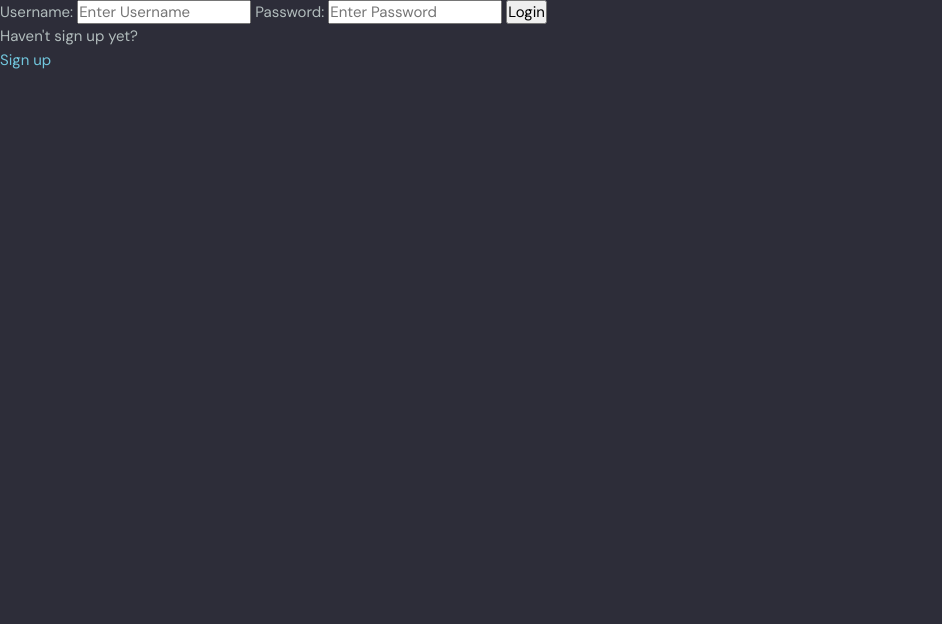
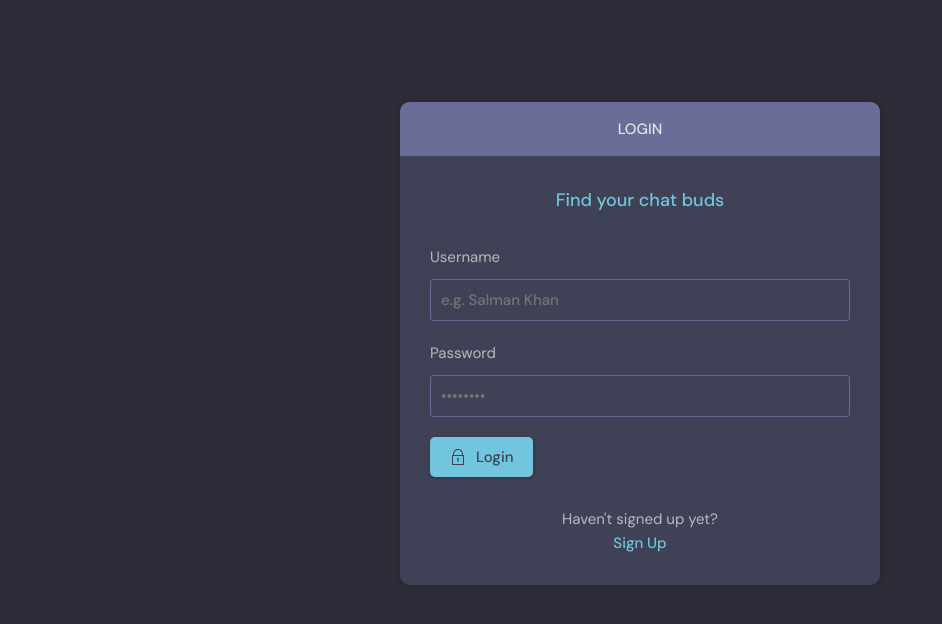
Before and after one commit to mattygersh21/python-django-discord, a Django app: page /login/ in a window 1280 px wide. Shown: the part 76-700 px from the top of the page, without its empty margins (0-942 px from the left). Run offline with Django 4.2, Linux system fonts and the light colour scheme.

Commit message:
* Continued frontend theme installation. * Renamed login_register.html to login_register_old.html. * Included theme login.html file in the templates/base folder as login_register.html. * Wired up login form and links. * Added registration form using Django form fields and a loop. * Wired up registration form and links. * Included conditional to show login or registration form.

```diff
--- a/discord/base/templates/base/login_register.html
+++ b/discord/base/templates/base/login_register.html
@@ -1,33 +1,111 @@
 {% extends 'main.html' %}
 
 {% block content %}
+<main class="auth layout">
+  {% if page == 'login' %}
+  <div class="container">
+    <div class="layout__box">
+      <div class="layout__boxHeader">
+        <div class="layout__boxTitle">
+          <h3>Login</h3>
+        </div>
+      </div>
+      <div class="layout__body">
+        <h2 class="auth__tagline">Find your chat buds</h2>
 
-{% if page == 'login' %}
-<div>
-  <form method="POST" action="">
+        <form class="form" action="" method="POST">
           {% csrf_token %}
+          <div class="form__group form__group">
+            <label for="room_name">Username</label>
+            <input id="username" name="username" type="text" placeholder="e.g. Salman Khan" />
+          </div>
+          <div class="form__group">
+            <label for="password">Password</label>
+            <input
+              id="password"
+              name="password"
+              type="password"
+              placeholder="&bull;&bull;&bull;&bull;&bull;&bull;&bull;&bull;"
+            />
+          </div>
 
-    <label>Username:</label>
-    <input type="text" name="username" placeholder="Enter Username" />
+          <button class="btn btn--main" type="submit">
+            <svg
+              version="1.1"
+              xmlns="http://www.w3.org/2000/svg"
+              width="32"
+              height="32"
+              viewBox="0 0 32 32"
+            >
+              <title>lock</title>
+              <path
+                d="M27 12h-1v-2c0-5.514-4.486-10-10-10s-10 4.486-10 10v2h-1c-0.553 0-1 0.447-1 1v18c0 0.553 0.447 1 1 1h22c0.553 0 1-0.447 1-1v-18c0-0.553-0.447-1-1-1zM8 10c0-4.411 3.589-8 8-8s8 3.589 8 8v2h-16v-2zM26 30h-20v-16h20v16z"
+              ></path>
+              <path
+                d="M15 21.694v4.306h2v-4.306c0.587-0.348 1-0.961 1-1.694 0-1.105-0.895-2-2-2s-2 0.895-2 2c0 0.732 0.413 1.345 1 1.694z"
+              ></path>
+            </svg>
 
-    <label>Password:</label>
-    <input type="password" name="password" placeholder="Enter Password" />
+            Login
+          </button>
+        </form>
 
-    <input type="submit" value="Login" />
-  </form>
-  <p>Haven't sign up yet?</p>
-  <a href="{% url 'register' %}">Sign up</a>
+        <div class="auth__action">
+          <p>Haven't signed up yet?</p>
+          <a href="{% url 'register' %}" class="btn btn--link">Sign Up</a>
+        </div>
+      </div>
+    </div>
   </div>
   {% else %}
-<div>
-  <form method="POST" action="">
+  <div class="container">
+    <div class="layout__box">
+      <div class="layout__boxHeader">
+        <div class="layout__boxTitle">
+          <h3>Register</h3>
+        </div>
+      </div>
+      <div class="layout__body">
+        <h2 class="auth__tagline">Find your chat buds</h2>
+
+        <form class="form" action="" method="POST">
           {% csrf_token %}
-    {{form.as_p}}
-    <input type="submit" value="Register" />
+          {% for field in form %}
+          <div class="form__group form__group">
+            <label for="room_name">{{field.label}}</label>
+            {{field}}
+          </div>
+          {% endfor %}
+
+          <button class="btn btn--main" type="submit">
+            <svg
+              version="1.1"
+              xmlns="http://www.w3.org/2000/svg"
+              width="32"
+              height="32"
+              viewBox="0 0 32 32"
+            >
+              <title>lock</title>
+              <path
+                d="M27 12h-1v-2c0-5.514-4.486-10-10-10s-10 4.486-10 10v2h-1c-0.553 0-1 0.447-1 1v18c0 0.553 0.447 1 1 1h22c0.553 0 1-0.447 1-1v-18c0-0.553-0.447-1-1-1zM8 10c0-4.411 3.589-8 8-8s8 3.589 8 8v2h-16v-2zM26 30h-20v-16h20v16z"
+              ></path>
+              <path
+                d="M15 21.694v4.306h2v-4.306c0.587-0.348 1-0.961 1-1.694 0-1.105-0.895-2-2-2s-2 0.895-2 2c0 0.732 0.413 1.345 1 1.694z"
+              ></path>
+            </svg>
+
+            Register
+          </button>
         </form>
+
+        <div class="auth__action">
           <p>Already signed up?</p>
-  <a href="{% url 'login' %}">Login</a>
+          <a href="{% url 'login' %}" class="btn btn--link">Login</a>
         </div>
+      </div>
+    </div>
+  </div>
+
   {% endif %}
-
+</main>
 {% endblock content %}
--- a/discord/templates/main.html
+++ b/discord/templates/main.html
@@ -7,7 +7,7 @@
     <meta name="viewport" content="width=device-width, initial-scale=1.0" />
     <link rel="shortcut icon" href="assets/favicon.ico" type="image/x-icon" />
     <link rel="stylesheet" href="{% static 'styles/style.css' %}" />
-    <title>StudyBuddy - Find study partners around the world!</title>
+    <title>Discord</title>
   </head>
 
   <body>
```
Also changed, not shown: discord/base/templates/base/login_register_old.html (added, +33 -0 lines), discord/db.sqlite3. Lines whose indentation alone changed are shown as unchanged.
